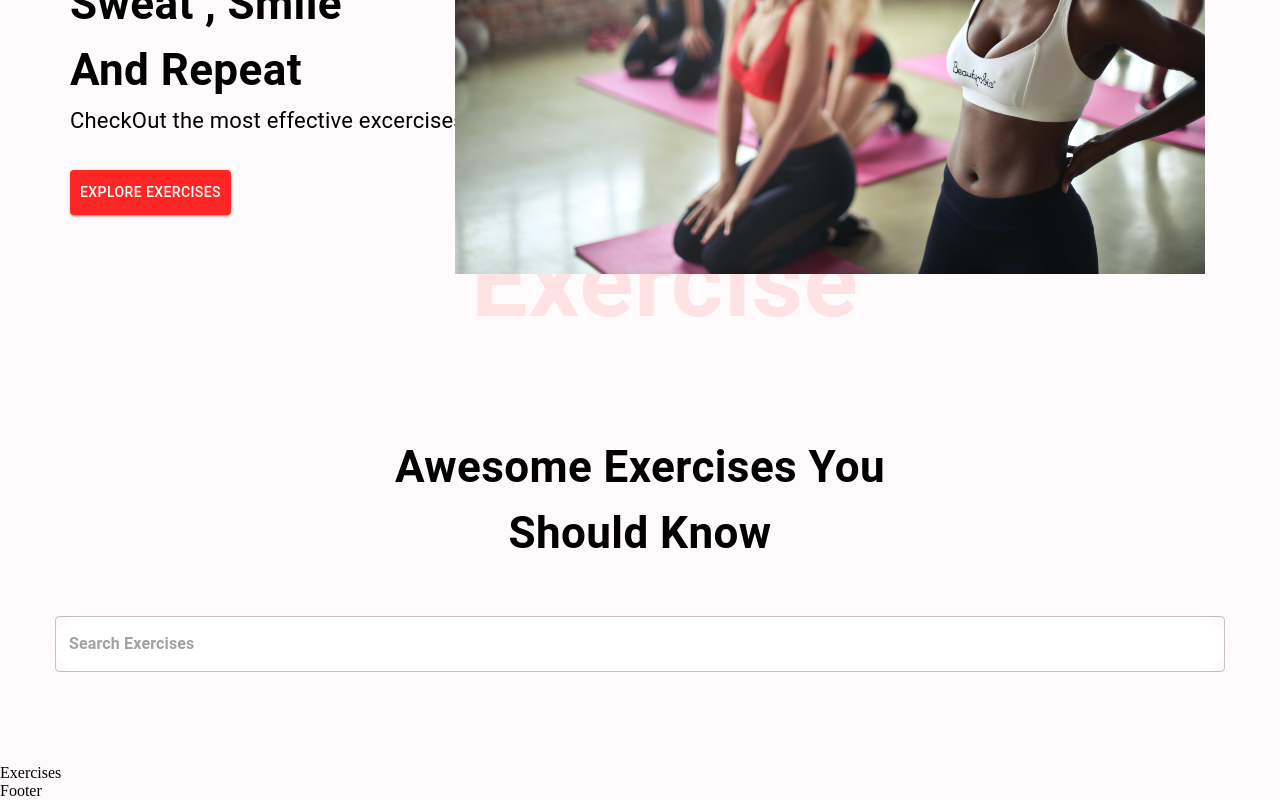
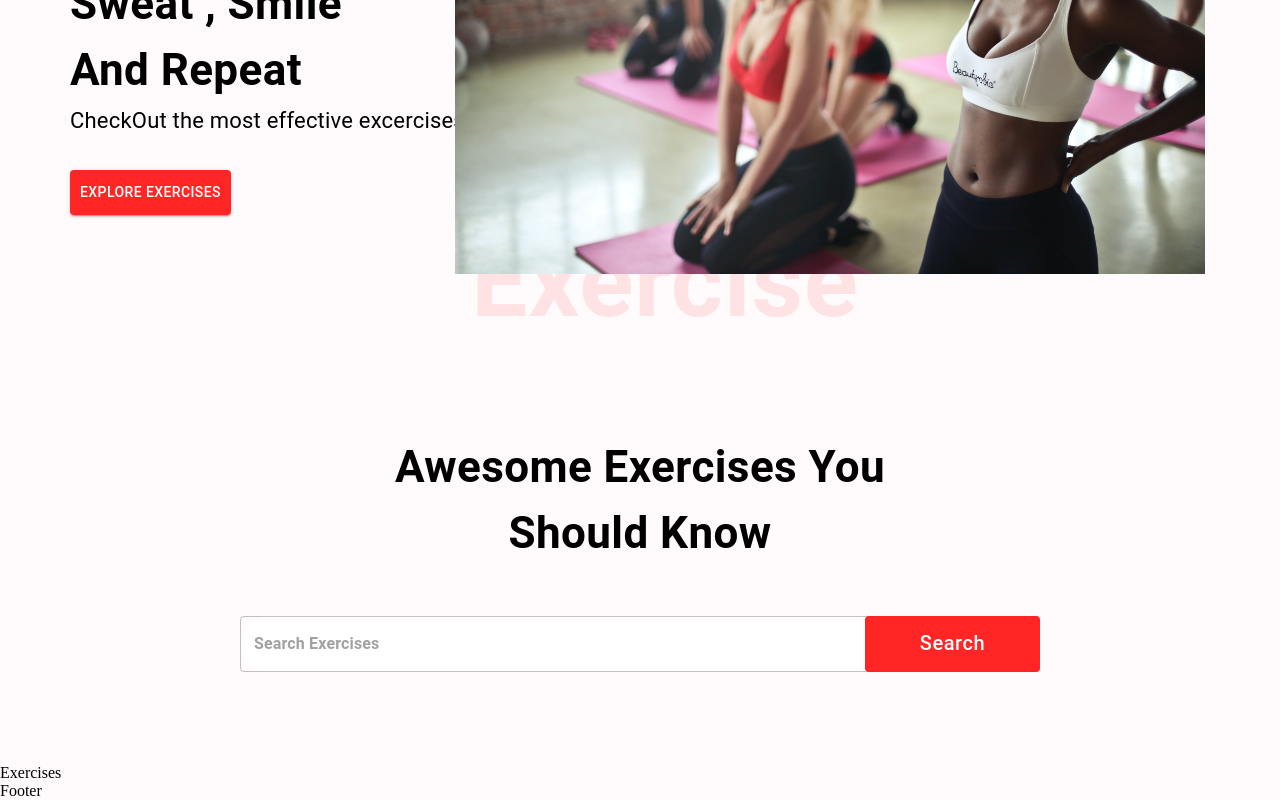
Before and after one commit to KakwiriStephen/PowerPulse-MuscleMentor, a React (Create React App) app: page / in a window 1280 px wide. Shown: the part 342-1142 px from the top of the page. Built offline with nearby package versions, Linux system fonts and the light colour scheme.

Commit message:
Searc Button

```diff
--- a/src/components/SearchExercises.js
+++ b/src/components/SearchExercises.js
@@ -2,6 +2,7 @@ import React from "react";
 import { useEffect, useState } from "react";
 
 import { Box, Stack, Button, TextField, Typography } from "@mui/material";
+import { color } from "@mui/system";
 
 const SearchExercises = () => {
   return (
@@ -23,7 +24,7 @@ const SearchExercises = () => {
               border: "none",
               borderRadius: "40px",
             },
-            width: { lg: "1170px", xs: "350px" },
+            width: { lg: "800px", xs: "350px" },
 
             backgroundColor: "#fff",
             borderRadius: "40px",
@@ -33,7 +34,23 @@ const SearchExercises = () => {
           onChange={(e) => {}}
           placeholder="Search Exercises"
           type="text"
-        ></TextField>
+        />
+
+        <Button
+          className="search-btn"
+          sx={{
+            bgcolor: "#FF2625",
+            color: "#ffff",
+            textTransform: "none",
+            width: { lg: "175px", xs: "75px" },
+            fontSize: { lg: "20px", xs: "14px" },
+            height: "56px",
+            position: "absolute",
+            right: "0",
+          }}
+        >
+          Search
+        </Button>
       </Box>
     </Stack>
   );
```
